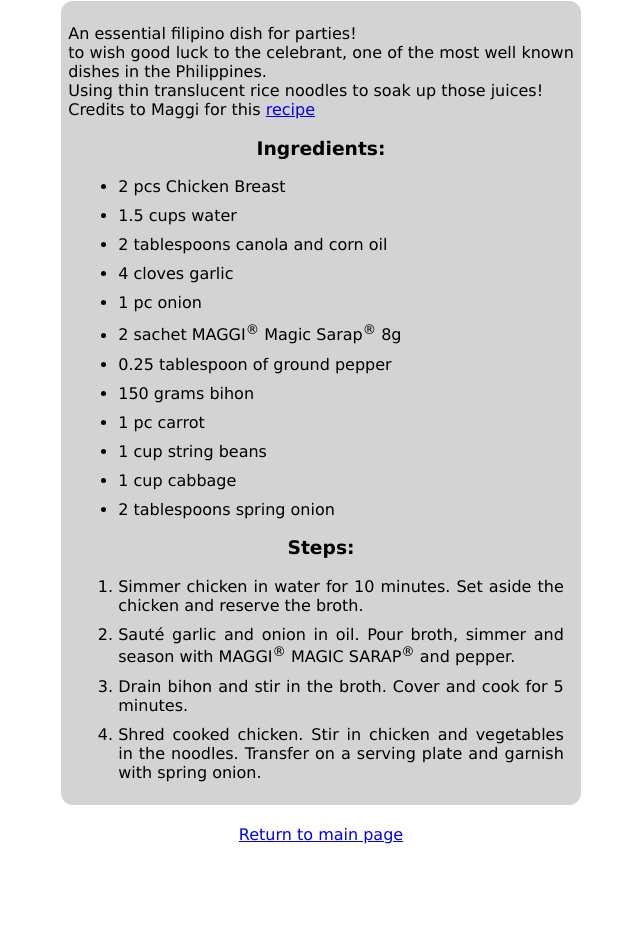
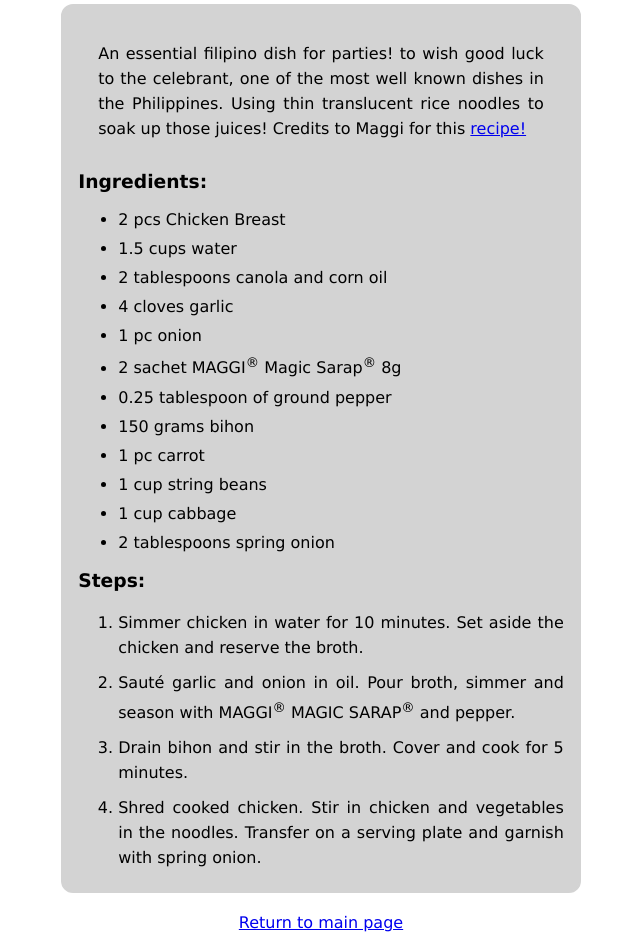
Before and after one commit to frnsmnlpz11/odin-recipes, a plain HTML site: page recipes/pancit-bihon.html in a window 1280 px wide. Shown: the part 465-1417 px from the top of the page, without its empty margins (319-959 px from the left). Before the commit the page ends 1329 px from the top, so only its background shows below. Drawn offline with Linux system fonts and the light colour scheme.

Commit message:
Edit css

```diff
--- a/recipes/pancit-bihon.html
+++ b/recipes/pancit-bihon.html
@@ -1,20 +1,24 @@
 <!DOCTYPE html>
 <html lang="en">
+
 <head>
     <meta charset="UTF-8">
     <title>Pancit Bihon</title>
     <link rel="stylesheet" href="../style.css">
 </head>
+
 <body>
     <h1 id="main">Pancit Bihon</h1>
     <!-- Added class for image -->
     <img src="../images/pancit-bihon.jpg" alt="pancit bihon guisado" width="700" class="center">
-        <h3>For a long prosperous life!</h3>
+    <h3 id="content">For a long prosperous life!</h3>
     <div class="text-border">
-        <p>An essential filipino dish for parties!<br>
-            to wish good luck to the celebrant, one of the most well known dishes in the Philippines.<br>
-            Using thin translucent rice noodles to soak up those juices!<br> Credits to Maggi for this <a href="https://www.maggi.ph/recipes/pinoy-bihon-guisado/" target="_blank" rel="noopener noreferrer">recipe</a>
-        <h3>Ingredients:</h3>
+        <p class="adjust">An essential filipino dish for parties!
+            to wish good luck to the celebrant, one of the most well known dishes in the Philippines.
+            Using thin translucent rice noodles to soak up those juices! Credits to Maggi for this <a
+                href="https://www.maggi.ph/recipes/pinoy-bihon-guisado/" target="_blank"
+                rel="noopener noreferrer">recipe!</a>
+        <h3 class="components">Ingredients:</h3>
         <ul>
             <li>2 pcs Chicken Breast</li>
             <li>1.5 cups water</li>
@@ -29,16 +33,21 @@
             <li>1 cup cabbage</li>
             <li>2 tablespoons spring onion</li>
         </ul>
-        <h3>Steps:</h3>
+        <h3 class="components">Steps:</h3>
+        <div class="adjust">
             <ol>
                 <li>Simmer chicken in water for 10 minutes. Set aside the chicken and reserve the broth.</li>
-            <li>Sauté garlic and onion in oil. Pour broth, simmer and season with MAGGI<sup>&#174;</sup> MAGIC SARAP<sup>&#174;</sup> and pepper.</li>
+                <li>Sauté garlic and onion in oil. Pour broth, simmer and season with MAGGI<sup>&#174;</sup> MAGIC
+                    SARAP<sup>&#174;</sup> and pepper.</li>
                 <li>Drain bihon and stir in the broth. Cover and cook for 5 minutes.</li>
-            <li>Shred cooked chicken. Stir in chicken and vegetables in the noodles. Transfer on a serving plate and garnish with spring onion.</li>
+                <li>Shred cooked chicken. Stir in chicken and vegetables in the noodles. Transfer on a serving plate and
+                    garnish with spring onion.</li>
             </ol>
         </div>
-    <div id="main3">
+    </div>
+    <div id="content">
         <a href="../index.html">Return to main page</a>
     </div>
 </body>
+
 </html>
--- a/style.css
+++ b/style.css
@@ -1,13 +1,12 @@
 /* General */
 body {
-    font-family: Verdana, sans-serif;
+    font-family: "Verdana", Arial, sans-serif;
 }
 
 /* Homepage  */
 
 #main,
-#main2,
-h3 {
+#main2 {
     text-align: center;
 }
 
@@ -33,10 +32,13 @@ h3 {
 
 /* Recipe pages */
 
-#main3 {
+#content {
     text-align: center;
     margin: 20px;
+}
 
+.components {
+    margin-left: 10px;
 }
 
 .text-border {
@@ -50,6 +52,14 @@ h3 {
     text-justify: inter-word;
 }
 
+.adjust {
+    line-height: 25px;
+}
+
+p.adjust {
+    margin: 30px;
+}
+
 li {
     margin: 10px;
 }
```
Also changed, not shown: recipes/pork-adobo.html (+9 -7 lines), recipes/pork-sinigang.html (+17 -11 lines). Lines whose indentation alone changed are shown as unchanged.
